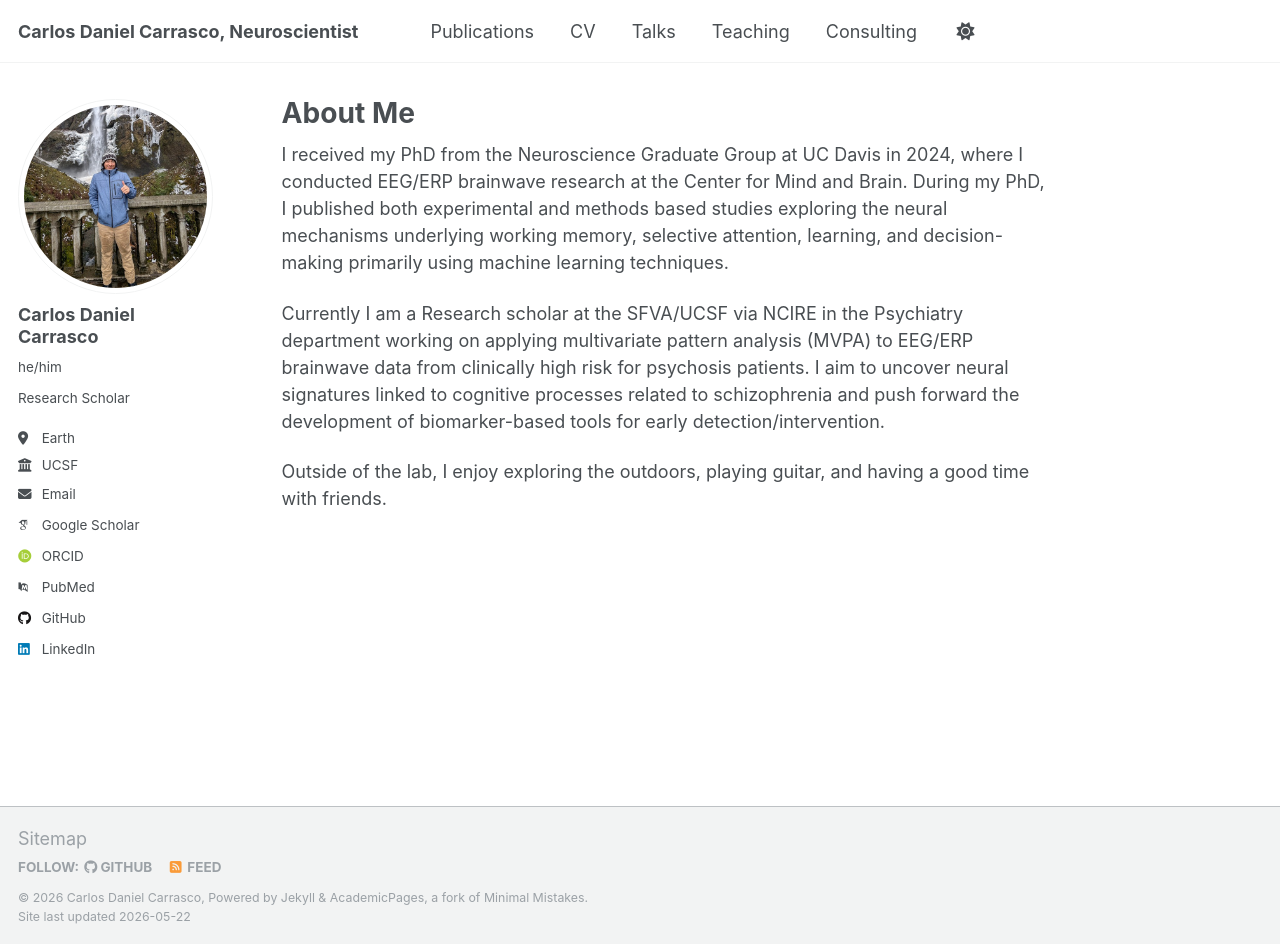
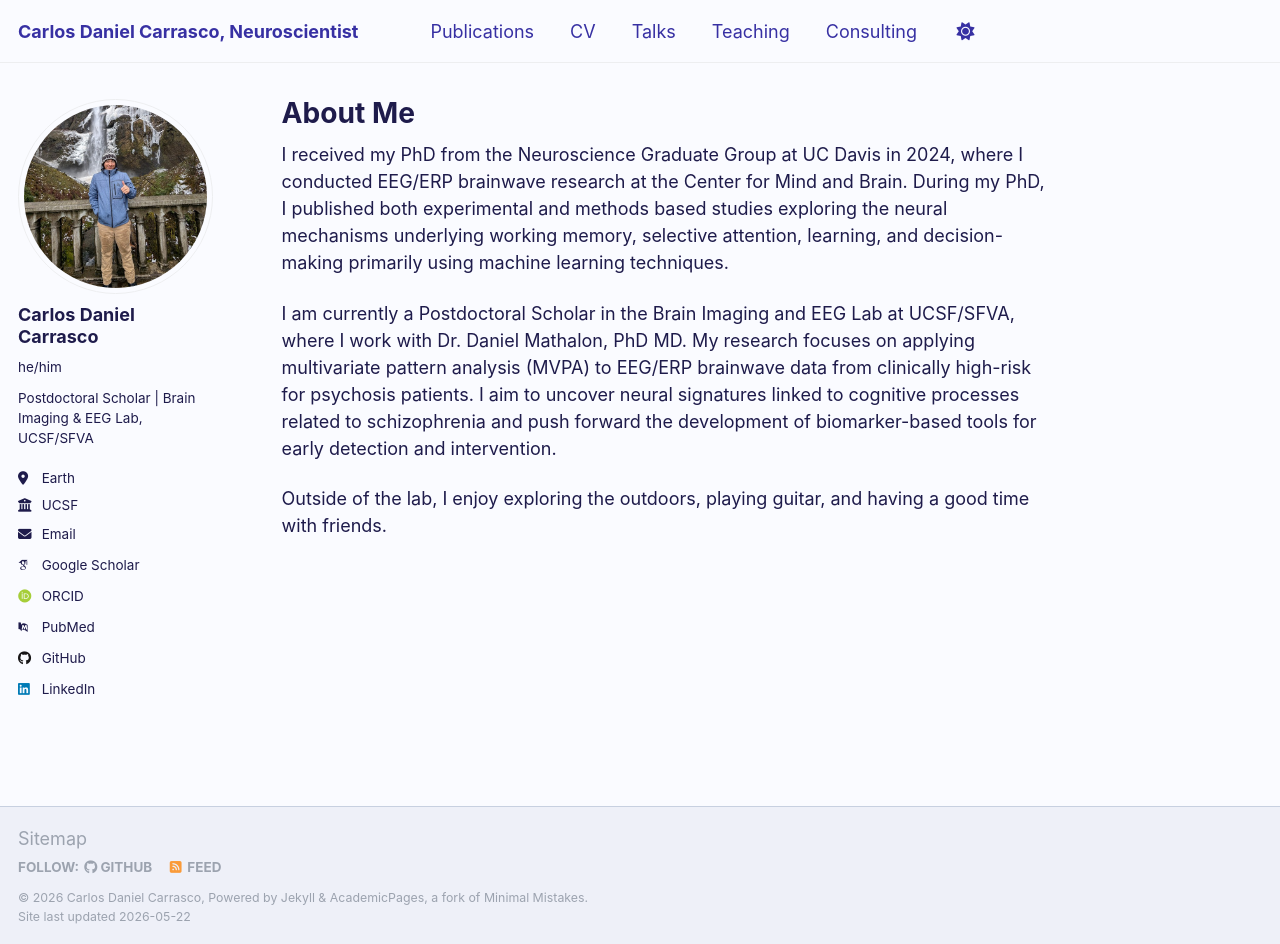
Before and after one commit to mojorisin24/mojorisin24.github.io, a Jekyll site: the page built from _pages/about.md, in a window 1280 px wide and 944 px high. Built offline with Jekyll 4.4.1, drawn with Linux system fonts in a browser that asks for light colours; some web fonts are replaced.

Commit message:
updates
to web design

```diff
--- a/_config.yml
+++ b/_config.yml
@@ -25,7 +25,7 @@ author:
   avatar           : "profile.png"
   name             : "Carlos Daniel Carrasco"
   pronouns         : "he/him"
-  bio              : "Research Scholar"
+  bio              : "Postdoctoral Scholar | Brain Imaging & EEG Lab, UCSF/SFVA"
   location         : "Earth"
   employer         : "UCSF"
   uri              : # URL
--- a/_pages/about.md
+++ b/_pages/about.md
@@ -9,6 +9,6 @@ redirect_from:
 
 I received my PhD from the Neuroscience Graduate Group at UC Davis in 2024, where I conducted EEG/ERP brainwave research at the Center for Mind and Brain. During my PhD, I published both experimental and methods based studies exploring the neural mechanisms underlying working memory, selective attention, learning, and decision-making primarily using machine learning techniques.
 
-Currently I am a Research scholar at the SFVA/UCSF via NCIRE in the Psychiatry department working on applying multivariate pattern analysis (MVPA) to EEG/ERP brainwave data from clinically high risk for psychosis patients. I aim to uncover neural signatures linked to cognitive processes related to schizophrenia and push forward the development of biomarker-based tools for early detection/intervention.
+I am currently a Postdoctoral Scholar in the Brain Imaging and EEG Lab at UCSF/SFVA, where I work with Dr. Daniel Mathalon, PhD MD. My research focuses on applying multivariate pattern analysis (MVPA) to EEG/ERP brainwave data from clinically high-risk for psychosis patients. I aim to uncover neural signatures linked to cognitive processes related to schizophrenia and push forward the development of biomarker-based tools for early detection and intervention.
 
 Outside of the lab, I enjoy exploring the outdoors, playing guitar, and having a good time with friends.
--- a/_sass/theme/_default.scss
+++ b/_sass/theme/_default.scss
@@ -3,22 +3,27 @@
    ========================================================================== */
 
 /* Color codes used for the theme */
-$gray                       : #7a8288;
+$gray                       : #6b7280;
 $dark-gray                  : mix(#000, $gray, 40%);
 $darker-gray                : mix(#000, $gray, 60%);
-$light-gray                 : #9ba1a6;
-$lighter-gray               : mix(#fff, $gray, 90%);
+$light-gray                 : #9ca3af;
+$lighter-gray               : mix(#fff, $gray, 88%);
+
+/* Accent palette — deep indigo + teal */
+$accent-indigo              : #3730a3;
+$accent-teal                : #0d9488;
+$accent-teal-light          : #5eead4;
 
 /* Color codes used for the site */
-$danger-color               : #ee5f5b;
-$info-color                 : #2f7f93;
-$notice-color               : #7a8288;
-$success-color              : #62c462;
-$warning-color              : #f89406;
+$danger-color               : #ef4444;
+$info-color                 : #0d9488;
+$notice-color               : #6366f1;
+$success-color              : #22c55e;
+$warning-color              : #f59e0b;
 
 /* Other basic settings for the template */
-$border-radius              : 4px;
-$box-shadow                 : 0 1px 1px rgba(0, 0, 0, 0.125);
+$border-radius              : 6px;
+$box-shadow                 : 0 2px 6px rgba(55, 48, 163, 0.10);
 $global-transition          : all 0.2s ease-in-out;
 $masthead-height            : 70px;
 $navicon-width              : 28px;
@@ -28,20 +33,20 @@ $sidebar-screen-min-width   : 1024px;
 
 /* Default light theme for the site */
 :root {
-    --global-base-color                 : #{$gray};
-    --global-bg-color                   : #fff;
-    --global-footer-bg-color            : #f2f3f3;
+    --global-base-color                 : #{$accent-indigo};
+    --global-bg-color                   : #fafbff;
+    --global-footer-bg-color            : #eef0f8;
     --global-border-color               : #{$lighter-gray};
-    --global-dark-border-color          : #bdc1c4;
-    --global-code-background-color      : #fafafa;
+    --global-dark-border-color          : #c7d0e0;
+    --global-code-background-color      : #f0f4ff;
     --global-code-text-color            : #{$darker-gray};
-    --global-fig-caption-color          : mix(#fff,  #{$dark-gray}, 25%);
-    --global-link-color                 : #52adc8;
-    --global-link-color-hover           : mix(#000, #2f7f93, 25%);
-    --global-link-color-visited         : mix(#fff, #2f7f93, 25%);
-    --global-masthead-link-color        : #{$dark-gray};
-    --global-masthead-link-color-hover  : mix(#000, #{$gray}, 25%);
-    --global-text-color                 : #{$dark-gray};
+    --global-fig-caption-color          : #{$light-gray};
+    --global-link-color                 : #{$accent-teal};
+    --global-link-color-hover           : #{$accent-indigo};
+    --global-link-color-visited         : mix(#fff, #{$accent-teal}, 20%);
+    --global-masthead-link-color        : #{$accent-indigo};
+    --global-masthead-link-color-hover  : #{$accent-teal};
+    --global-text-color                 : #1e1b4b;
     --global-text-color-light           : #{$light-gray};
-    --global-thead-color                : #{$lighter-gray};
+    --global-thead-color                : #eef0fb;
 }
```
Also changed, not shown: 1 other file.
